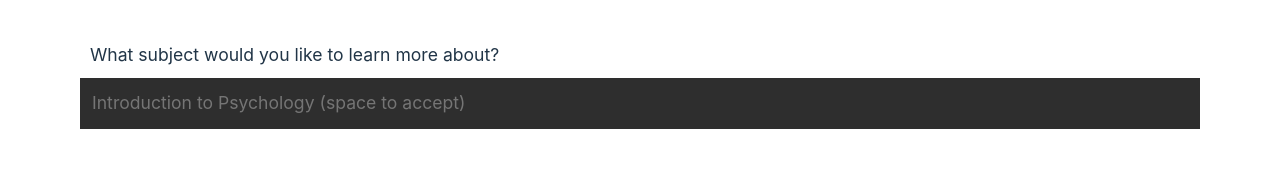
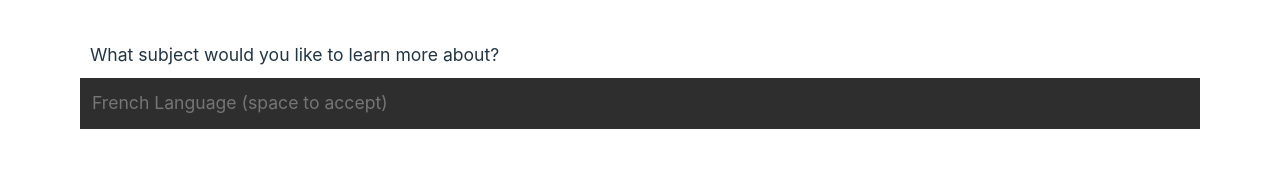
Before and after one commit to Jimgitsit/pop-quiz-ai, a React (Vite) app: page / in a window 1280 px wide. Shown: the top 178 px of the page. Built offline with nearby package versions, Linux system fonts and the light colour scheme.

Commit message:
Refined suggested subjects.

```diff
--- a/src/components/UserInput.tsx
+++ b/src/components/UserInput.tsx
@@ -13,26 +13,29 @@ const suggestions = [
   'Albert Einstein',
   'Thomas Edison',
   'The history of the internet',
-  "Algebra Fundamentals",
-  "Introduction to Philosophy",
+  "Algebra",
+  "Philosophy",
   "Basic HTML and CSS",
-  "World War I History",
-  "Introductory Astronomy",
-  "Principles of Economics",
+  "World War I",
+  "Astronomy",
+  "Economics",
   "Elementary Physics",
-  "Organic Chemistry Basics",
+  "Organic Chemistry",
   "Classical Literature",
-  "Human Anatomy Essentials",
-  "Introduction to Psychology",
-  "Environmental Science 101",
+  "Human Anatomy",
+  "Psychology",
+  "Environmental Science",
   "French Language",
   "Statistical Methods",
   "Early American History",
-  "Foundations of Music Theory",
-  "Introduction to Robotics",
-  "Basic Photography Techniques",
-  "Elementary Geology",
-  "Introductory Sociology"
+  "Music Theory",
+  "Robotics",
+  "Photography Techniques",
+  "Geology",
+  "Sociology",
+  "Astrophysics",
+  "Quantum Mechanics",
+  "Whales"
 ]
 
 const UserInput: FC<Props> = (props: Props) => {
```
